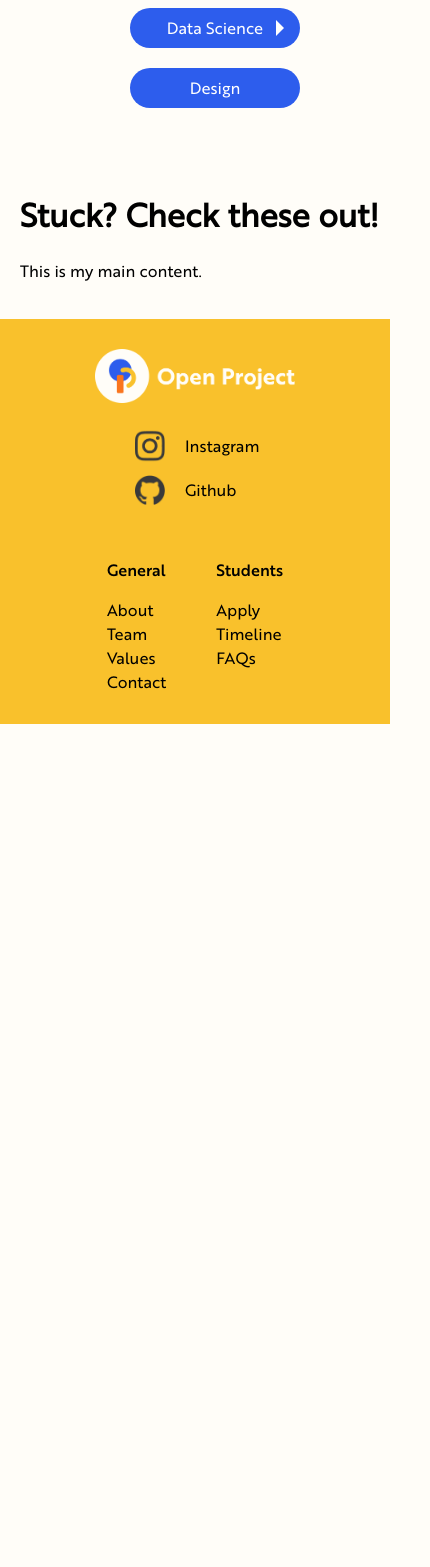
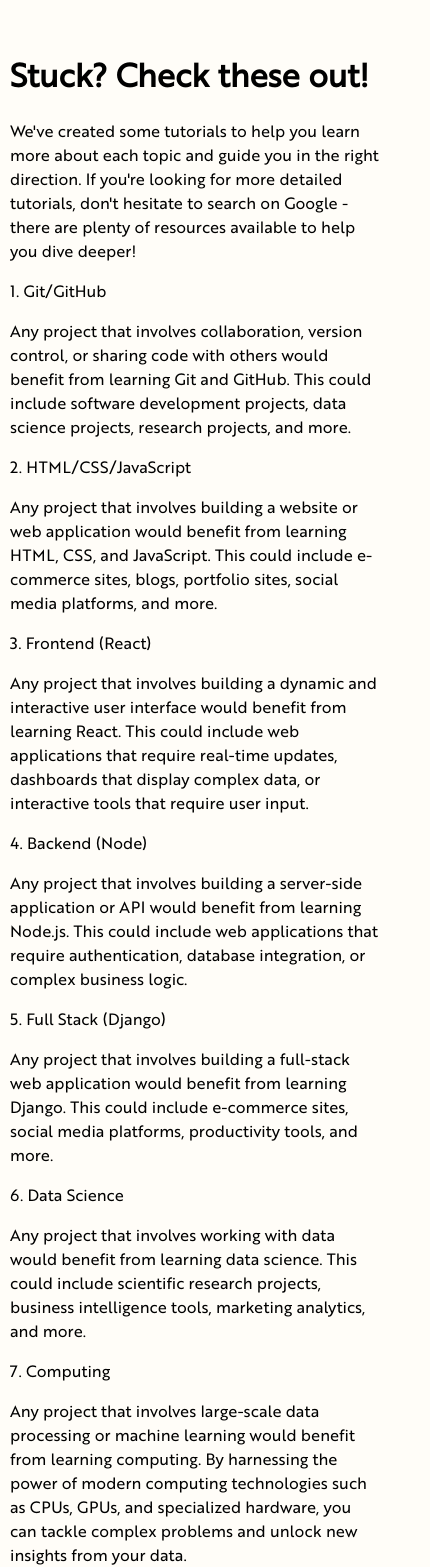
Before and after one commit to openprojectberkeley/frontend, a React (Create React App) app: page /resources in a window 390 px wide. Shown: the part 409-1976 px from the top of the page, 430 px wide, since content can reach past the window. Before the commit the page ends 1133 px from the top, so only its background shows below. Built offline with nearby package versions, Linux system fonts and the light colour scheme.

Commit message:
mobile responsive and start here page

```diff
--- a/src/components/Resources.js
+++ b/src/components/Resources.js
@@ -7,7 +7,7 @@
 import backend from './resources-content/backend';
 import fullstack from './resources-content/fullstack';
 import datascience from './resources-content/datascience';
-import awscomputing from './resources-content/awscomputing';
+import computing from './resources-content/computing';
 import design from './resources-content/design';
 import styles from '../css/Resources.module.css';
 import ResourcesButton from './ResourcesButton';
@@ -25,7 +25,7 @@
         "Backend (Node)": backend,
         "Full Stack (Django)": fullstack,
         "Data Science": datascience,
-        "AWS Computing": awscomputing,
+        "Computing": computing,
         "Design": design
     }
 
@@ -35,7 +35,7 @@
             <ResourcesButton button="Start Here" content={[]} state={setResource} />
             <ResourcesButton button="Git/GitHub" content={["Git", "GitHub", "GitHub (Leads)"]} state={setResource} />
             <ResourcesButton button="Web Dev" content={["HTML, CSS, JavaScript", "Frontend (React)", "Backend (Node)", "Full Stack (Django)"]} state={setResource} />
-            <ResourcesButton button="Data Science" content={["Data Science", "AWS Computing"]} state={setResource} />
+            <ResourcesButton button="Data Science" content={["Data Science", "Computing"]} state={setResource} />
             <ResourcesButton button="Design" content={[]} state={setResource} />
         </div>
         <div className={styles.mainContent}>
--- a/src/components/resources-content/awscomputing.js
+++ b/src/components/resources-content/computing.js
@@ -1,6 +1,6 @@
-const awscomputing = (
+const computing = (
     <div>
-        <h1>AWS Computing</h1>
+        <h1>Computing</h1>
         <p>Recommended: Use Google Colab</p>
         <ul>
             <li>GPU Access</li>
@@ -9,7 +9,7 @@
             <li><a href="https://colab.research.google.com/" target="_blank" rel="noreferrer">https://colab.research.google.com/</a></li>
         </ul>
         <p>Or use <a href="https://deepnote.com/" target="_blank" rel="noreferrer">DeepNote</a> for live collaborative coding - it's free for students!</p>
-        <p>But if you want more performance and are bottlenecked by Colab's daily GPU usage limit:</p>
+        <p>But if you want more performance and are bottlenecked by Colab's daily GPU usage limit, use AWS Computing (costs reimbursable by Open Project):</p>
         <p>To run your PyTorch code on AWS, you can follow these general steps:</p>
         <ol>
             <li>Create an AWS account:</li>
@@ -51,4 +51,4 @@
     </div>
 )
 
-export default awscomputing;
+export default computing;
--- a/src/components/resources-content/starthere.js
+++ b/src/components/resources-content/starthere.js
@@ -1,7 +1,23 @@
 const starthere = (
     <div>
         <h1>Stuck? Check these out!</h1>
-        <p>This is my main content.</p>
+        <p>We've created some tutorials to help you learn more about each topic and guide you in the right direction. If you're looking for more detailed tutorials, don't hesitate to search on Google - there are plenty of resources available to help you dive deeper!</p>
+        <p>1. Git/GitHub</p>
+        <p>Any project that involves collaboration, version control, or sharing code with others would benefit from learning Git and GitHub. This could include software development projects, data science projects, research projects, and more.</p>
+        <p>2. HTML/CSS/JavaScript</p>
+        <p>Any project that involves building a website or web application would benefit from learning HTML, CSS, and JavaScript. This could include e-commerce sites, blogs, portfolio sites, social media platforms, and more.</p>
+        <p>3. Frontend (React)</p>
+        <p>Any project that involves building a dynamic and interactive user interface would benefit from learning React. This could include web applications that require real-time updates, dashboards that display complex data, or interactive tools that require user input.</p>
+        <p>4. Backend (Node)</p>
+        <p>Any project that involves building a server-side application or API would benefit from learning Node.js. This could include web applications that require authentication, database integration, or complex business logic.</p>
+        <p>5. Full Stack (Django)</p>
+        <p>Any project that involves building a full-stack web application would benefit from learning Django. This could include e-commerce sites, social media platforms, productivity tools, and more.</p>
+        <p>6. Data Science</p>
+        <p>Any project that involves working with data would benefit from learning data science. This could include scientific research projects, business intelligence tools, marketing analytics, and more.</p>
+        <p>7. Computing</p>
+        <p>Any project that involves large-scale data processing or machine learning would benefit from learning computing. By harnessing the power of modern computing technologies such as CPUs, GPUs, and specialized hardware, you can tackle complex problems and unlock new insights from your data.</p>
+        <p>8. Design</p>
+        <p>Any project that involves creating a visual or interactive experience for users would benefit from learning design principles. This could include websites, mobile apps, desktop apps, video games, and more.</p>
     </div>
 )
 
--- a/src/css/Resources.module.css
+++ b/src/css/Resources.module.css
@@ -6,7 +6,6 @@
 .sidebar {
     width: 25%;
     padding: 20px;
-    position: sticky;
     top: 0;
     text-align: center;
     padding-top: 150px;
@@ -14,8 +13,12 @@
 
 .mainContent {
     width: 75%;
-    padding: 20px;
+    margin: 20px;
     max-width: 1000px;
+    max-height: 1100px;
+    overflow-y: auto;
+    overflow-wrap: break-word;
+    word-wrap: break-word;
 }
 
 .mainContent img {
@@ -30,9 +33,15 @@
 
     .sidebar {
         width: 100%;
+        padding: 40px 0 0 0;
     }
 
     .mainContent {
+        box-sizing: border-box;
         width: 100%;
+        max-height: fit-content;
+        overflow: visible;
+        margin: 0;
+        padding: 10px;
     }
 }
```
